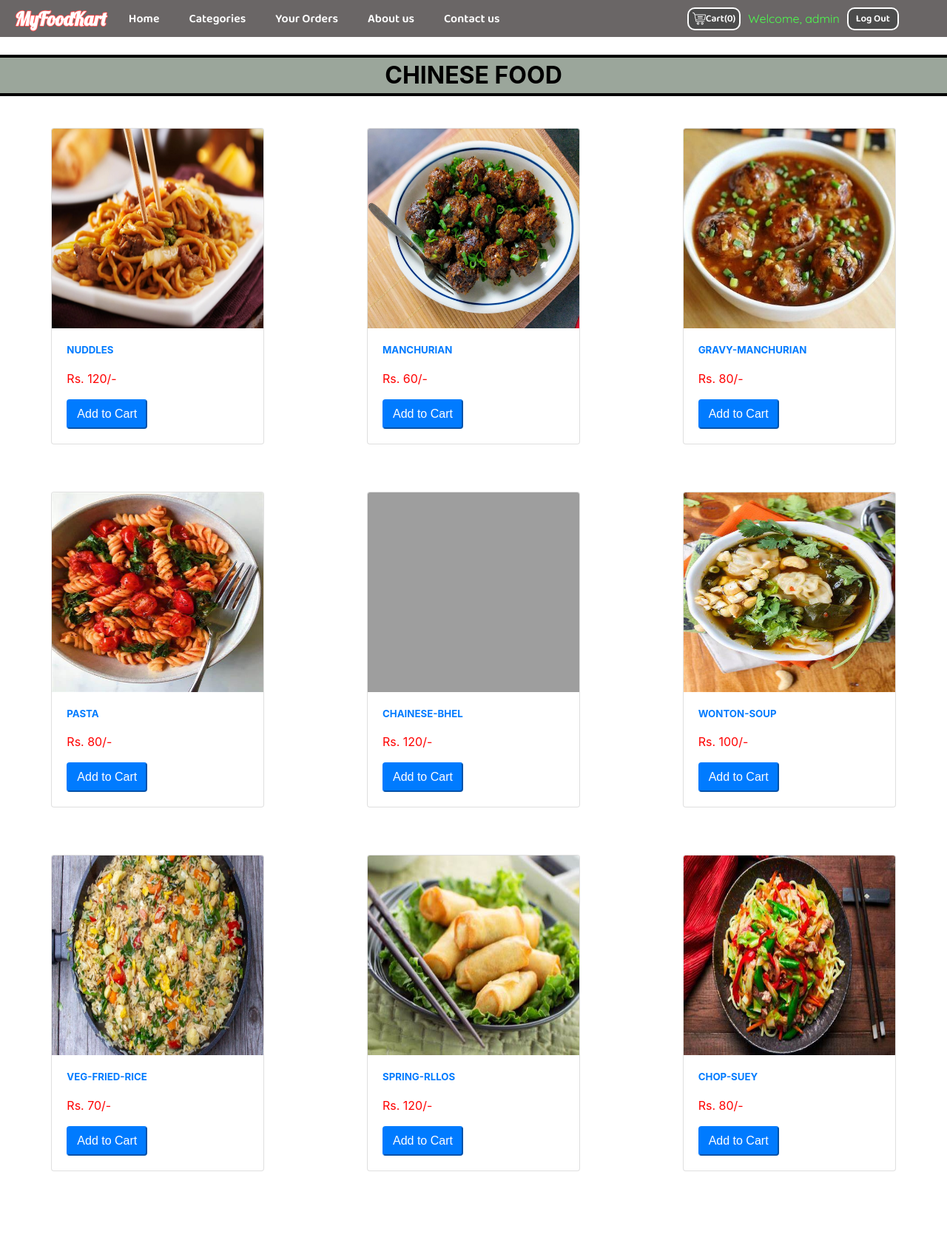
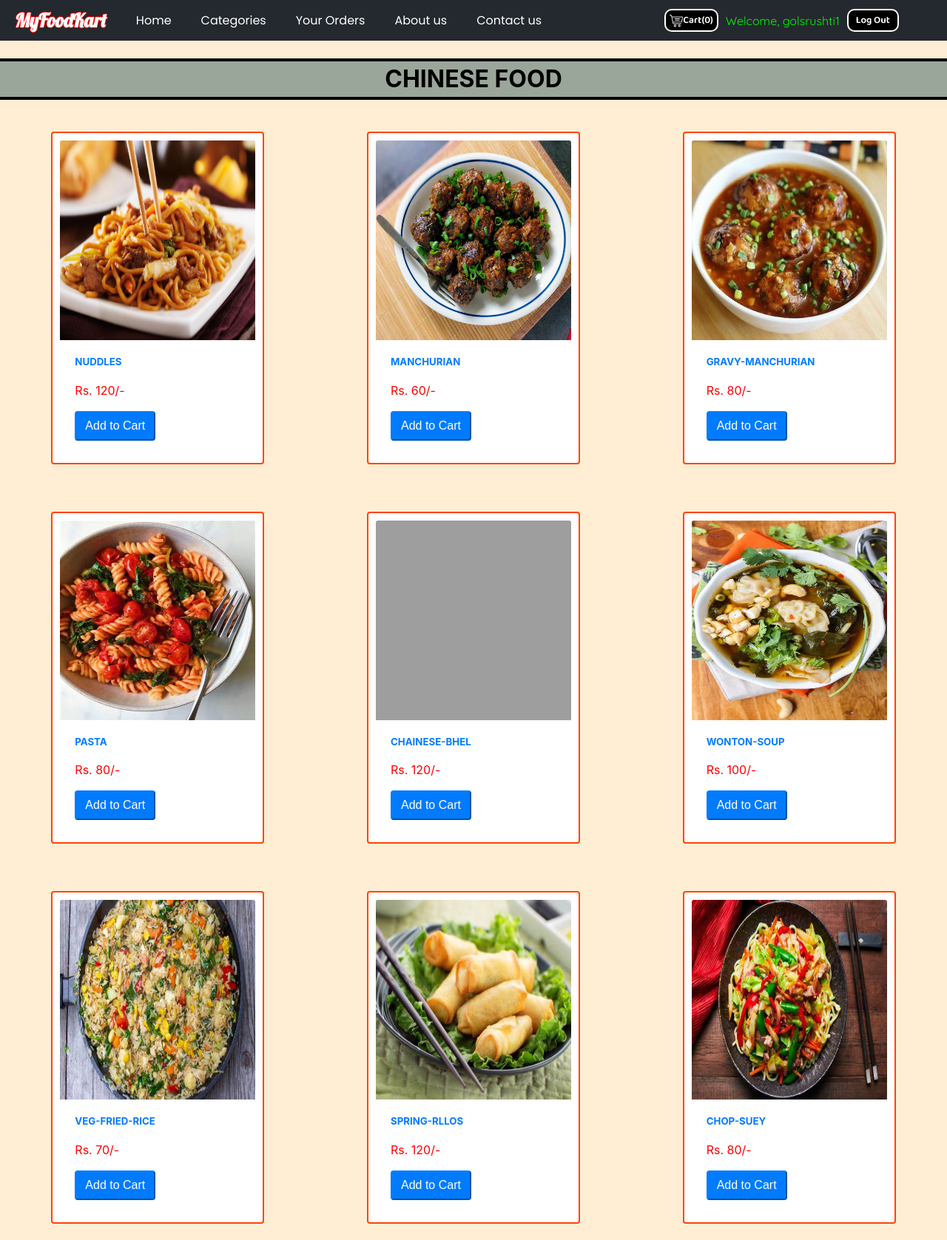
Before and after one commit to Rushi0508/MyFoodKart, a PHP site: page /MyFoodKart/chinese.php in a window 1280 px wide. Shown: the whole page at 74% size. Before the commit the page ends 1584 px from the top, so only its background shows below. Run offline with PHP 8.4, Linux system fonts and the light colour scheme; a user stored in the database is signed in; data that the repository does not hold is empty; some web fonts are replaced; grey boxes are pictures that could not be loaded.

Commit message:
necessary updates

```diff
--- a/_logout.php
+++ b/_logout.php
@@ -10,5 +10,9 @@ unset($_SESSION["userId"]);
 session_unset();
 session_destroy();
 }
+if (isset($_COOKIE["user"]) AND isset($_COOKIE["pass"])){
+    setcookie("user", '', time() - (3600));
+    setcookie("pass", '', time() - (3600));
+}
 header("location: /MyFoodKart/home.html");
 ?>
--- a/aboutus.html
+++ b/aboutus.html
@@ -71,7 +71,6 @@
 					</div>
 					<div class="content">
 						<h1>Rushi Gandhi</h1>
-						<h4>Front-End Developer</h4>
 						<p><a href="https://www.linkedin.com/in/rushi-gandhi-a555501a5/" target="_blank"> <img src="./images/linkedin.png" alt=""> </a><a href="https://www.instagram.com/rushi_0508/" target="_blank"><img src="./images/insta.png" alt=""></a><a href="https://github.com/Rushi0508" target="_blank"><img src="./images/git.png" alt=""></a></p>
 					</div>
 				</div>
@@ -81,7 +80,6 @@
 					</div>
 					<div class="content">
 						<h1>Srushti Gol</h1>
-						<h4>Back-End Developer</h4>
 						<p><a href="https://www.linkedin.com/in/srushti-gol-55baa423a" target="_blank"> <img src="./images/linkedin.png" alt=""> </a><a href="https://www.instagram.com/srushti_gol/" target="_blank"><img src="./images/insta.png" alt=""></a><a href="https://github.com/Srushti-Gol" target="_blank"><img src="./images/git.png" alt=""></a></p>
 					</div>
 				</div>
@@ -91,7 +89,6 @@
 					</div>
 					<div class="content">
 						<h1>Mihir Patel</h1>
-						<h4>Back-End Developer</h4>
 						<p><a href="https://www.linkedin.com/in/mihir-jetpariya-b09621231/" target="_blank"> <img src="./images/linkedin.png" alt=""> </a><a href="https://www.instagram.com/mihir_patel1711/" target="_blank"><img src="./images/insta.png" alt=""></a><a href="https://github.com/mihirpatel07a" target="_blank"><img src="./images/git.png" alt=""></a></p>
 					</div>
 				</div>
@@ -101,7 +98,6 @@
 					</div>
 					<div class="content">
 						<h1>Hina Jadav</h1>
-						<h4>Back-End Developer</h4>
 						<p><a href="https://www.linkedin.com/in/hina-jadav-02b703228" target="_blank"> <img src="./images/linkedin.png" alt=""> </a><a href="https://www.instagram.com/hina__21/" target="_blank"><img src="./images/insta.png" alt=""></a><a href="https://github.com/HinaJadav" target="_blank"><img src="./images/git.png" alt=""></a></p>
 					</div>
 				</div>
--- a/aboutus.php
+++ b/aboutus.php
@@ -91,7 +91,6 @@ if(!$count) {
 					</div>
 					<div class="content">
 						<h1>Rushi Gandhi</h1>
-						<h4>Front-End Developer</h4>
 						<p><a href="https://www.linkedin.com/in/rushi-gandhi-a555501a5/" target="_blank"> <img src="./images/linkedin.png" alt=""> </a><a href="https://www.instagram.com/rushi_0508/" target="_blank"><img src="./images/insta.png" alt=""></a><a href="https://github.com/Rushi0508" target="_blank"><img src="./images/git.png" alt=""></a></p>
 					</div>
 				</div>
@@ -101,7 +100,6 @@ if(!$count) {
 					</div>
 					<div class="content">
 						<h1>Srushti Gol</h1>
-						<h4>Back-End Developer</h4>
 						<p><a href="https://www.linkedin.com/in/srushti-gol-55baa423a" target="_blank"> <img src="./images/linkedin.png" alt=""> </a><a href="https://www.instagram.com/srushti_gol/" target="_blank"><img src="./images/insta.png" alt=""></a><a href="https://github.com/Srushti-Gol" target="_blank"><img src="./images/git.png" alt=""></a></p>
 					</div>
 				</div>
@@ -111,7 +109,6 @@ if(!$count) {
 					</div>
 					<div class="content">
 						<h1>Mihir Patel</h1>
-						<h4>Back-End Developer</h4>
 						<p><a href="https://www.linkedin.com/in/mihir-jetpariya-b09621231/" target="_blank"> <img src="./images/linkedin.png" alt=""> </a><a href="https://www.instagram.com/mihir_patel1711/" target="_blank"><img src="./images/insta.png" alt=""></a><a href="https://github.com/mihirpatel07a" target="_blank"><img src="./images/git.png" alt=""></a></p>
 					</div>
 				</div>
@@ -121,7 +118,6 @@ if(!$count) {
 					</div>
 					<div class="content">
 						<h1>Hina Jadav</h1>
-						<h4>Back-End Developer</h4>
 						<p><a href="https://www.linkedin.com/in/hina-jadav-02b703228" target="_blank"> <img src="./images/linkedin.png" alt=""> </a><a href="https://www.instagram.com/hina__21/" target="_blank"><img src="./images/insta.png" alt=""></a><a href="https://github.com/HinaJadav" target="_blank"><img src="./images/git.png" alt=""></a></p>
 					</div>
 				</div>
--- a/home.css
+++ b/home.css
@@ -1,3 +1,4 @@
+@import url('https://fonts.googleapis.com/css2?family=Poppins&display=swap');
 *{
     box-sizing: border-box;
     margin: 0;
@@ -12,9 +13,9 @@ body button:hover{
 .navbar{
     display: flex;
     align-items: center;
-    background-color: rgb(43, 38, 38);
-    height: 50px;
-    opacity: 0.7;
+    background-color: #24292f;
+    height: 55px;
+    opacity: 1;
     position: sticky;
     top: 0;
     z-index: 1;
@@ -22,7 +23,7 @@ body button:hover{
 .navbar ul{
     display: flex;
     position: relative;
-    left: 30px;
+    left: 40px;
 }
 .navbar ul li{
     list-style: none;
@@ -30,8 +31,8 @@ body button:hover{
 .navbar ul li a{
     text-decoration: none;
     color: white;
-    font-family: 'Baloo Bhai 2', sans-serif;
-    padding: 0px 20px;
+    font-family: 'Poppins', sans-serif;
+    padding: 5px 20px;
 }
 .navbar div h2{
     position: relative;
@@ -145,7 +146,7 @@ footer{
     background-color: rgb(43, 38, 38);
     height: 40px;
     display: flex;
-    opacity: 0.7;
+    opacity: 1;
     justify-content: center;
     align-items: center;
     color: whitesmoke;
--- a/home.html
+++ b/home.html
@@ -31,7 +31,7 @@
         <div class="buttons v-class" class="v-class">
             <a href="viewCart.php"><button id="cart">
                 <img src="./images/cart.png" alt="">
-                <p>Cart(0)</p>
+                <p>&nbsp; Cart (0)</p>
             </button></a>
             <a href="login.php"><button id="login">Login</button></a>
             <a href="signup.php"><button id="signup">Sign Up</button></a>
--- a/login.php
+++ b/login.php
@@ -19,10 +19,10 @@
 		<form action="login.php" method="POST" class="login-email">
 			<p class="login-text" style="font-size: 2rem; font-weight: 800;">Login</p>
 			<div class="input-group">
-				<input type="text" placeholder="Username" name="uname" required>
+				<input type="text" value="<?php if (isset($_COOKIE["user"])){echo $_COOKIE["user"];}?>" placeholder="Username" name="uname" required>
 			</div>
 			<div class="input-group">
-				<input type="password" placeholder="Password" name="psw" required>
+				<input type="password" value="<?php if (isset($_COOKIE["pass"])){echo $_COOKIE["pass"];}?>" placeholder="Password" name="psw" required>
 			</div>
 			<div class="input-group">
 				<button name="submit" class="btn">Login</button>
@@ -50,6 +50,8 @@ if($_SERVER["REQUEST_METHOD"] == "POST"){
             $_SESSION['loggedin'] = true;
             $_SESSION['username'] = $username;
             $_SESSION['userId'] = $userId;
+            setcookie("user", $row['username'], time() + (86400 * 30));
+            setcookie("pass", $password, time() + (86400 * 30));
             header("location: /MyFoodKart/home_loggedin.php?loginsuccess=true");
             exit();
         }
--- a/menu.css
+++ b/menu.css
@@ -13,7 +13,7 @@ body {
     line-height: 1.5;
     color: #212529;
     text-align: left;
-    background-color: #fff;
+    background-color: #ffedd4;
 }
 .row {
         display: grid;
@@ -43,6 +43,8 @@ body {
     background-clip: border-box;
     border: 1px solid rgba(0,0,0,.125);
     border-radius: .25rem;
+    padding: 10px;
+    border: 2px solid orangered;
 }
 .card-img, .card-img-top {
     border-top-left-radius: calc(.25rem - 1px);
--- a/viewOrder.php
+++ b/viewOrder.php
@@ -253,7 +253,7 @@ if(!$count) {
                                     <td data-label="Order Id">' . $orderId . '</td>
                                     <td  data-label="Address">' . substr($address, 0, 20) . '...</td>
                                     <td  data-label="Phone No">' . $phoneNo . '</td>
-                                    <td  data-label="Amount">' . $amount . '</td>
+                                    <td  data-label="Amount"> Rs. ' . $amount . '</td>
                                     <td  data-label="Payment Mode">' . $paymentMode . '</td>
                                     <td  data-label="Order Date">' . $orderDate . '</td>
                                 </tr>';
```
